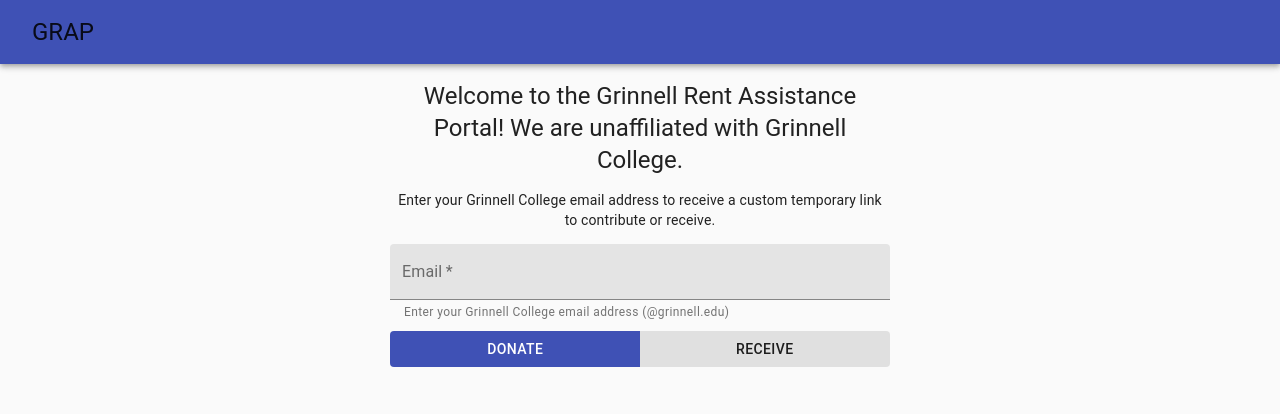
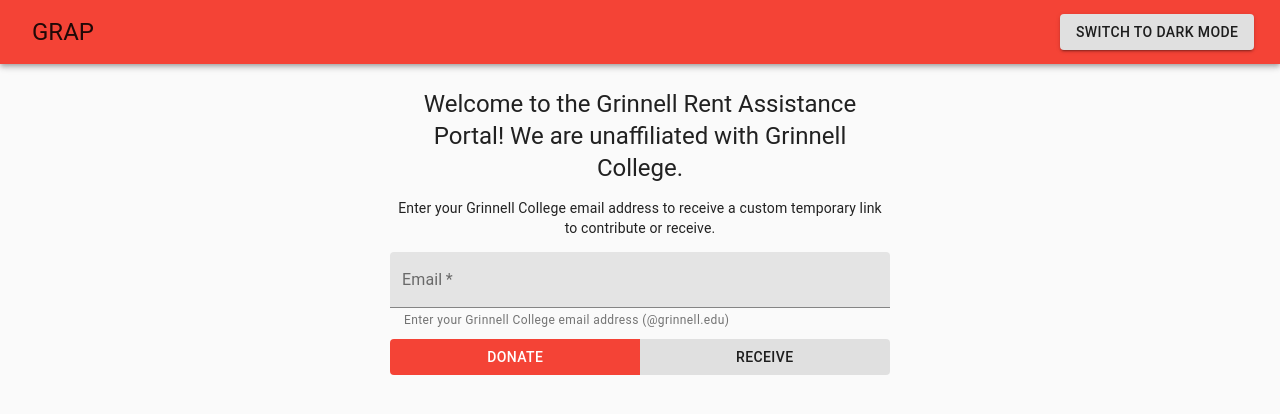
Before and after one commit to grinnell-rent-assistance/frontend, a React (Create React App) app: page / in a window 1280 px wide. Shown: the top 414 px of the page. Built offline with nearby package versions, Linux system fonts and the light colour scheme.

Commit message:
Add red theme and Dark Mode button

```diff
--- a/src/App.js
+++ b/src/App.js
@@ -1,25 +1,34 @@
 import React from 'react';
 
-import { Box, Button, AppBar, Toolbar, Typography, createStyles, makeStyles } from '@material-ui/core';
+import { Box, Button, AppBar, Toolbar, Typography, createStyles, makeStyles, MuiThemeProvider} from '@material-ui/core';
 import { Switch, Route, Link } from 'react-router-dom';
 
+import theme from './theme';
 import Home from './pages/Home';
 import CreateRequest from './pages/CreateRequest';
 import LandingPage from './pages/LandingPage';
 
 const useStyles = makeStyles((theme) => createStyles({
+  root: {
+    flexgrow: 1,
+  },
   container: {
-    marginTop: theme.spacing(2),
-  }
+    marginTop: theme.spacing(3),
+  },
+  darkModeButton: {
+    position: 'absolute',
+    right: '2%',
+  },
 })
 );
 
 function App() {
-  const { container } = useStyles();
+  const { darkModeButton, container } = useStyles();
 
   const [email, setEmail] = React.useState('');
 
   return (
+    <MuiThemeProvider theme={theme}>
       <Box style={{ height: '100%' }}>
         <AppBar position="static">
           <Toolbar>
@@ -28,6 +37,7 @@
                 GRAP
             </Typography>
             </Button>
+            <Button className={darkModeButton} variant="contained">Switch to Dark Mode</Button>
           </Toolbar>
         </AppBar>
         {/* Begin Router */}
@@ -45,6 +55,7 @@
           </Switch>
         </Box>
       </Box>
+    </MuiThemeProvider>
   );
 }
 
--- a/src/pages/Home.js
+++ b/src/pages/Home.js
@@ -48,7 +48,7 @@
       setRedirect(<Redirect to={"/verification"}/>);
     } else {
       setError(true);
-      setMessage('invalid email');
+      setMessage('Please enter a valid email');
     }
 
   }
--- /dev/null
+++ b/src/theme.js
@@ -0,0 +1,14 @@
+import { createMuiTheme } from '@material-ui/core/styles';
+
+const theme = createMuiTheme({
+    palette: {
+        primary: {
+            main :'#f44336',
+        },
+        secondary: {
+            main: '#ff7961',
+        },
+    }
+  });
+
+export default theme;
```
Lines whose indentation alone changed are shown as unchanged.
